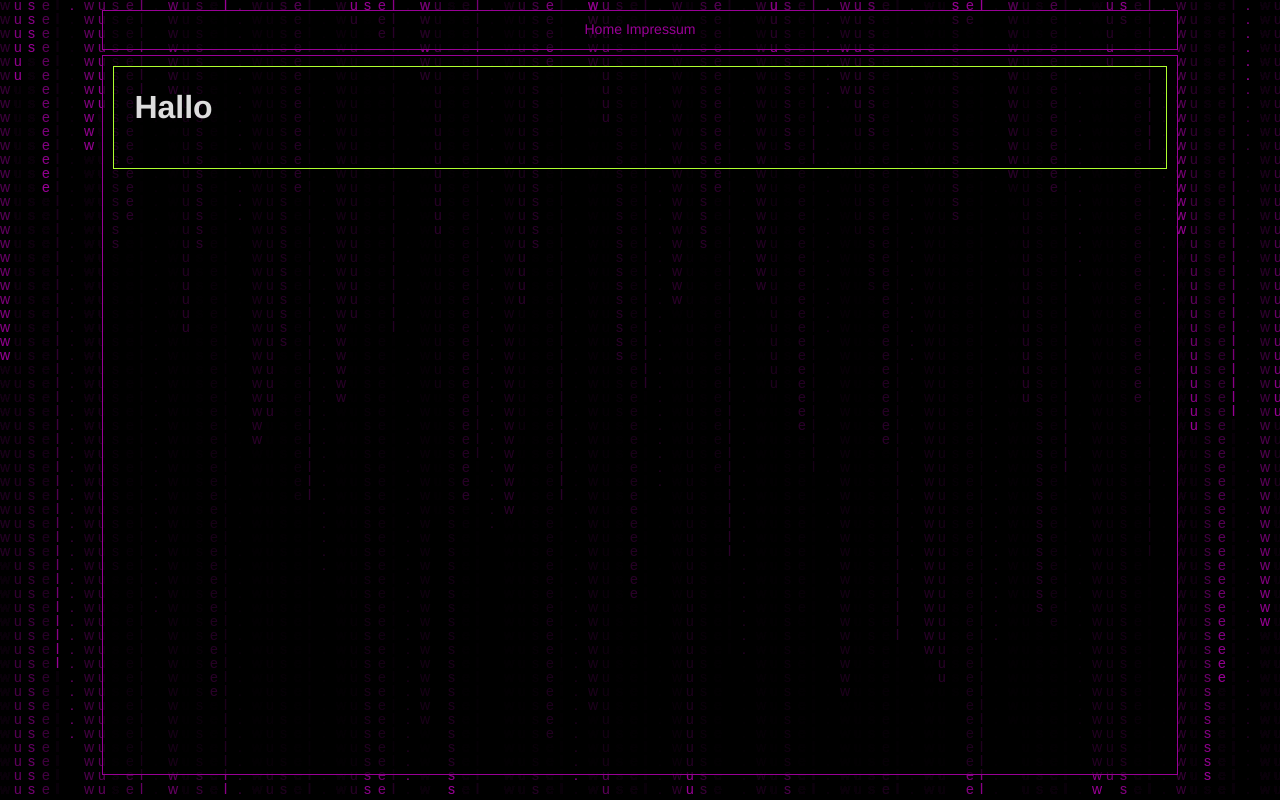
After one commit to cosmaa/wusel-landing, a Flask app: template app/templates/pages/hello.html in a window 1280 px wide. The commit adds this page. Run offline with Flask 2, Linux system fonts and the light colour scheme; the template is opened without the code that fills it, so the values that code supplies are empty; some libraries are stand-ins or nearby versions.

Commit message:
[code refactoring] package structure frontend

```diff
--- a/app/routes.py
+++ b/app/routes.py
@@ -4,9 +4,9 @@ from app import app
 
 @app.route('/')
 def hello():
-    return render_template('hello.html', title='space')
+    return render_template('pages/hello.html', title='space')
 
 
 @app.route('/impressum')
 def impressum():
-    return render_template('impressum.html', title='impressum')
+    return render_template('pages/impressum.html', title='impressum')
--- /dev/null
+++ b/app/templates/includes/header.html
@@ -0,0 +1,11 @@
+<div class="header">
+    <nav class="nav_bar">
+        <ul>
+            <span>
+        <li><a lass="header_btn" href="{{ url_for('hello') }}"><p class="btn_text">Home</p></a></li>
+        <li><a class="header_btn" href="{{ url_for('impressum') }}"><p class="btn_text">Impressum</p></a></li>
+            </span>
+        </ul>
+    </nav>
+
+</div>
--- a/app/templates/layout.html
+++ b/app/templates/layout.html
@@ -1,10 +1,10 @@
 <!DOCTYPE html>
 <html>
-{% include 'head.html' %}
+{% include 'includes/head.html' %}
 <body class="page">
-{% include 'background.html' %}
-{% include 'header.html' %}
-<div class="container" id="ctner">
+{% include 'includes/background.html' %}
+{% include 'includes/header.html' %}
+<div class="container" >
     {% block content %}{% endblock %}
 </div>
 
@@ -18,7 +18,20 @@
         position: fixed;
         text-align: center;
         line-height: 1.2;
-        background-color: black
+        background-color: black;
+        font-family: "Fira Code",
+        "Source Code Pro",
+        "Fira Code Online",
+        "Source-Han-Sans-Medium",
+        "PingFang SC",
+        "Hiragino Sans GB",
+        "Heiti SC",
+        "Microsoft YaHei",
+        "WenQuanYi Micro Hei",
+        Helvetica,
+        Tahoma,
+        "Ubuntu Condensed",
+        sans-serif;
     }
 
 
@@ -39,8 +52,10 @@
 
     .content {
         position: relative;
+        text-align: left;
         margin: 10px;
         padding: 20px;
+        padding-top: 0 ;
         border: 1px solid greenyellow;
         color: #dddddd;
     }
@@ -52,7 +67,58 @@
         text-align: left;
         position: absolute;
     }
+ div.header {
+        position: relative;
+        text-align: center;
+        margin: 0 auto;
+        top:10px;
+        height: 40px;
+        width: 84%;
+        max-width: 1240px;
+        box-sizing: border-box;
+        background-color: rgba(0, 0, 0, 0.72);
+        border: 1px solid #990096;
+    }
 
+    ul {
+        padding: 10px;
+        margin: 0;
+        font-size: 88%;
+    }
+
+    .nav_bar {
+        text-align: center;
+        display: block;
+        list-style: none;
+        overflow: hidden;
+        white-space: nowrap;
+    }
+
+    li {
+        list-style: none;
+        display: inline-block;
+        cursor: pointer;
+    }
+
+    a.header_btn {
+        display: inline-block;
+
+    }
+
+    p.btn_text {
+        font-style: normal;
+        margin: 0;
+        color: #990096;
+        display: inline-block;
+        text-transform: capitalize;
+
+    }
+
+    .btn_text:hover {
+        font-weight: 400;
+        color: blueviolet;
+        text-decoration: underline;
+    }
     /* width */
     ::-webkit-scrollbar {
         width: 4px;
@@ -60,7 +126,7 @@
 
     /* Track */
     ::-webkit-scrollbar-track {
-        box-shadow: inset 0 0 5px grey;
+        box-shadow: inset 0 0 5px aquamarine;
         border-radius: 5px;
     }
 
--- a/app/templates/hello.html
+++ b/app/templates/pages/hello.html
@@ -2,6 +2,5 @@
 {% block content %}
     <div class="content">
         <h1 >Hallo</h1>
-
     </div>
 {% endblock %}
--- a/app/templates/impressum.html
+++ b/app/templates/pages/impressum.html
@@ -1,5 +1,4 @@
-{% extends 'layout.html' %}
-{% block content %}
+{% extends 'layout.html' %}{% block content %}
 <div class='content' ><h1>Impressum</h1>
     <p>Angaben gemäß § 5 TMG</p>
     <p>Constanze Maaß<br>
```
Also changed, not shown: app/templates/header.html (deleted, +0 -80 lines), app/templates/includes/background.html (renamed from app/templates/background.html), app/templates/includes/footer.html (renamed from app/templates/footer.html), app/templates/includes/head.html (renamed from app/templates/head.html).
